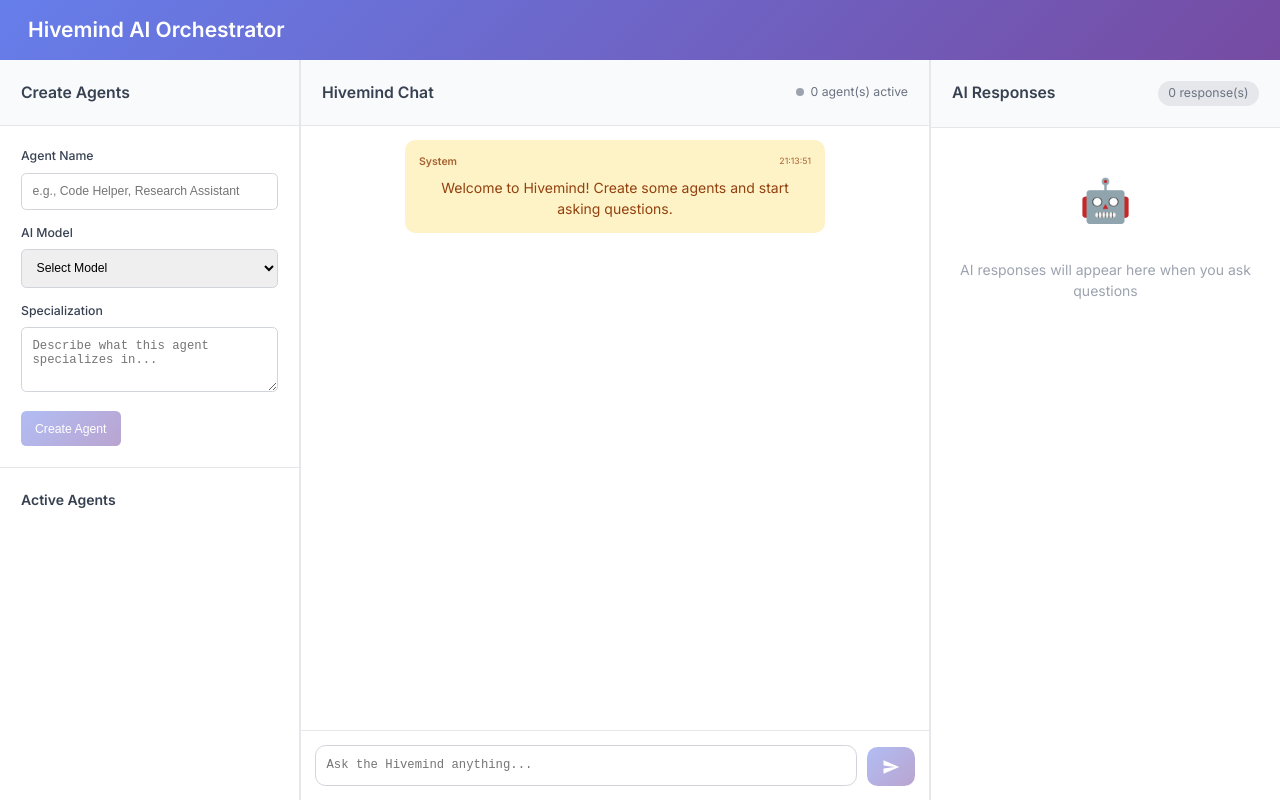
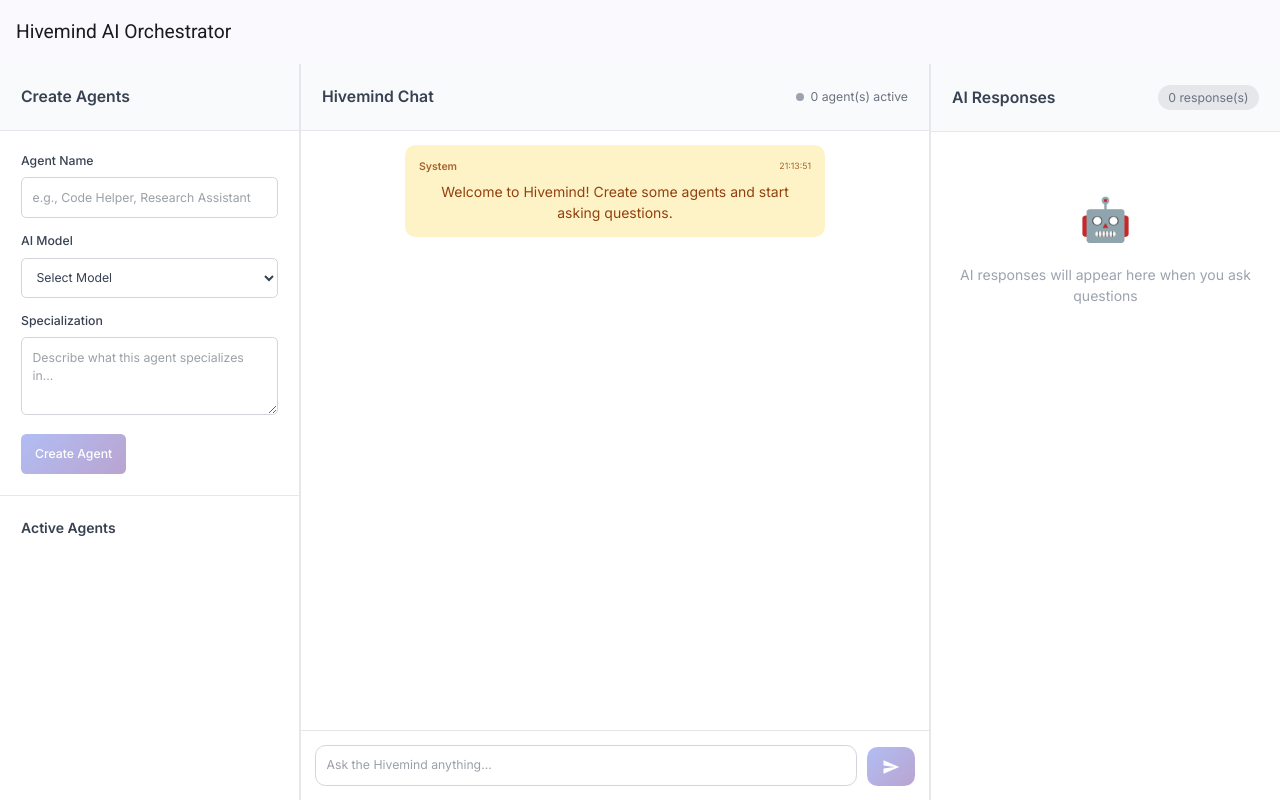
Before and after one commit to 4sYnSw9p67/Hivemind-multi-model-AI-orchestrator, an Angular app in the folder frontend/hivemind-frontend/: page /hivemind in a window 1280 px wide. Built offline with nearby package versions, Linux system fonts and the light colour scheme.

Commit message:
FE add libs stable

```diff
--- a/frontend/hivemind-frontend/angular.json
+++ b/frontend/hivemind-frontend/angular.json
@@ -25,6 +25,7 @@
               }
             ],
             "styles": [
+              "src/custom-theme.scss",
               "src/styles.css"
             ]
           },
--- a/frontend/hivemind-frontend/package.json
+++ b/frontend/hivemind-frontend/package.json
@@ -22,10 +22,12 @@
   },
   "private": true,
   "dependencies": {
+    "@angular/cdk": "^20.2.0",
     "@angular/common": "^20.1.0",
     "@angular/compiler": "^20.1.0",
     "@angular/core": "^20.1.0",
     "@angular/forms": "^20.1.0",
+    "@angular/material": "^20.2.0",
     "@angular/platform-browser": "^20.1.0",
     "@angular/router": "^20.1.0",
     "rxjs": "~7.8.0",
@@ -36,13 +38,17 @@
     "@angular/build": "^20.1.6",
     "@angular/cli": "^20.1.6",
     "@angular/compiler-cli": "^20.1.0",
+    "@tailwindcss/postcss": "^4.1.12",
     "@types/jasmine": "~5.1.0",
+    "autoprefixer": "^10.4.21",
     "jasmine-core": "~5.8.0",
     "karma": "~6.4.0",
     "karma-chrome-launcher": "~3.2.0",
     "karma-coverage": "~2.2.0",
     "karma-jasmine": "~5.1.0",
     "karma-jasmine-html-reporter": "~2.1.0",
+    "postcss": "^8.5.6",
+    "tailwindcss": "^4.1.12",
     "typescript": "~5.8.2"
   }
 }
--- a/frontend/hivemind-frontend/src/app/app.html
+++ b/frontend/hivemind-frontend/src/app/app.html
@@ -1,7 +1,7 @@
 <div class="app-container">
-  <header class="app-header">
-    <h1>Hivemind AI Orchestrator</h1>
-  </header>
+  <mat-toolbar color="primary">
+    <span>Hivemind AI Orchestrator</span>
+  </mat-toolbar>
 
   <div class="main-layout">
     <div class="left-panel">
--- /dev/null
+++ b/frontend/hivemind-frontend/src/custom-theme.scss
@@ -0,0 +1,35 @@
+
+// Include theming for Angular Material with `mat.theme()`.
+// This Sass mixin will define CSS variables that are used for styling Angular Material
+// components according to the Material 3 design spec.
+// Learn more about theming and how to use it for your application's
+// custom components at https://material.angular.dev/guide/theming
+@use '@angular/material' as mat;
+
+html {
+  @include mat.theme((
+    color: (
+      primary: mat.$azure-palette,
+      tertiary: mat.$blue-palette,
+    ),
+    typography: Roboto,
+    density: 0,
+  ));
+}
+
+body {
+  // Default the application to a light color theme. This can be changed to
+  // `dark` to enable the dark color theme, or to `light dark` to defer to the
+  // user's system settings.
+  color-scheme: light;
+
+  // Set a default background, font and text colors for the application using
+  // Angular Material's system-level CSS variables. Learn more about these
+  // variables at https://material.angular.dev/guide/system-variables
+  background-color: var(--mat-sys-surface);
+  color: var(--mat-sys-on-surface);
+  font: var(--mat-sys-body-medium);
+
+  // Reset the user agent margin.
+  margin: 0;
+}
--- a/frontend/hivemind-frontend/src/index.html
+++ b/frontend/hivemind-frontend/src/index.html
@@ -6,6 +6,8 @@
   <base href="/">
   <meta name="viewport" content="width=device-width, initial-scale=1">
   <link rel="icon" type="image/x-icon" href="favicon.ico">
+  <link href="https://fonts.googleapis.com/css2?family=Roboto:wght@300;400;500&display=swap" rel="stylesheet">
+  <link href="https://fonts.googleapis.com/icon?family=Material+Icons" rel="stylesheet">
 </head>
 <body>
   <app-root></app-root>
--- a/frontend/hivemind-frontend/src/styles.css
+++ b/frontend/hivemind-frontend/src/styles.css
@@ -1,5 +1,27 @@
+/* Global font import must come before other @imports for CSS validity */
+@import url('https://fonts.googleapis.com/css2?family=Inter:wght@300;400;500;600;700&display=swap');
+
+/* Tailwind base */
+@import "tailwindcss";
+
 /* Global styles for Hivemind */
-@import url('https://fonts.googleapis.com/css2?family=Inter:wght@300;400;500;600;700&display=swap');
+
+:root {
+  --brand: #6b5cff;
+  --primary: #6b5cff;
+  --primary-foreground: #ffffff;
+  --bg: #f9fafb;
+  --surface: #ffffff;
+  --muted: #64748b;
+  --border: #e5e7eb;
+}
+
+:root[data-theme="dark"] {
+  --bg: #0b1020;
+  --surface: #111426;
+  --muted: #94a3b8;
+  --border: #1f2937;
+}
 
 * {
   box-sizing: border-box;
@@ -84,3 +106,6 @@
 .animate-pulse {
   animation: pulse 2s cubic-bezier(0.4, 0, 0.6, 1) infinite;
 }
+
+html, body { height: 100%; }
+body { margin: 0; font-family: Roboto, "Helvetica Neue", sans-serif; }
```
Also changed, not shown: frontend/hivemind-frontend/src/app/app.ts (+4 -3 lines), frontend/hivemind-frontend/.postcssrc.json (added), 1 other file (tests, documents, lock files or other folders).
